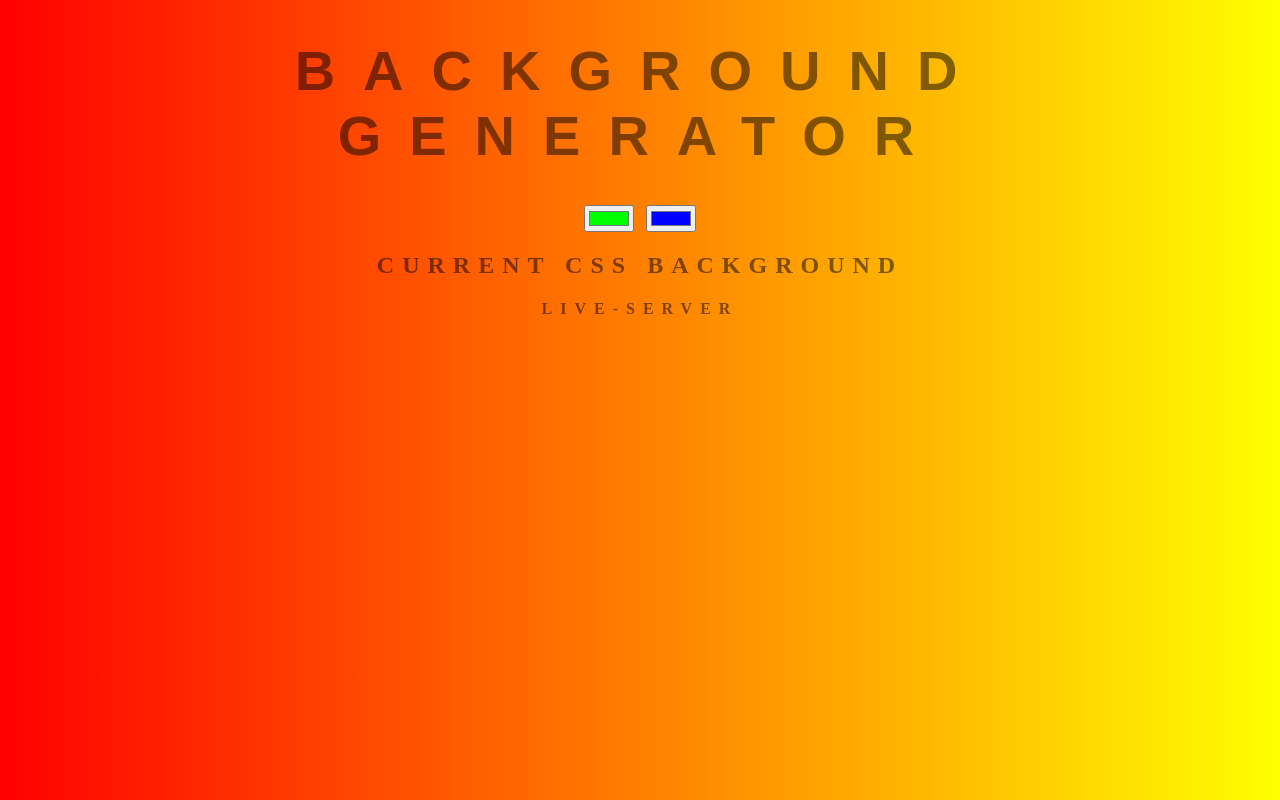
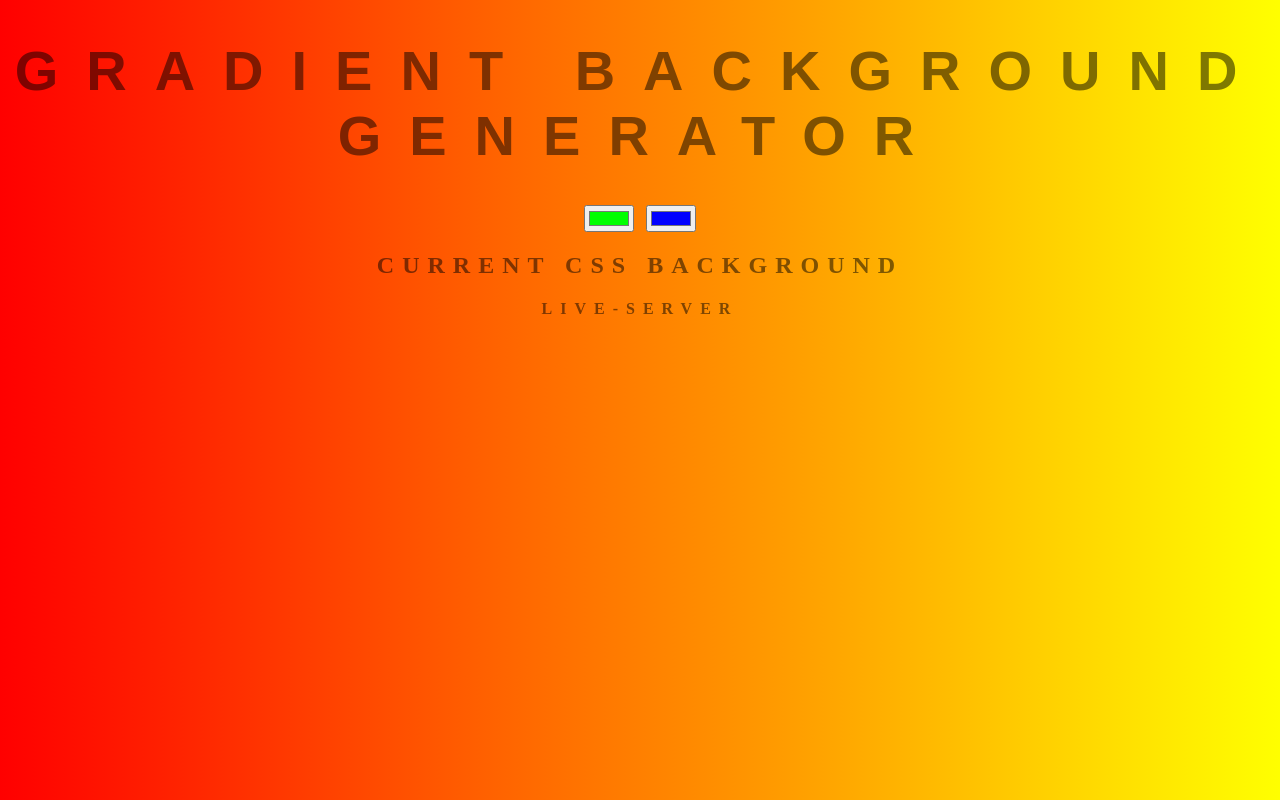
Before and after one commit to DebPaine/background-generator, a plain HTML site: page index.html in a window 1280 px wide. Drawn offline with Linux system fonts and the light colour scheme.

Commit message:
Changed h1 tag

```diff
--- a/index.html
+++ b/index.html
@@ -5,7 +5,7 @@
         <link rel="stylesheet" href="style.css">
     </head>
     <body id="body">
-        <h1>Background generator</h1>
+        <h1>Gradient background generator</h1>
         <input id="color1" type="color" name="color1" value="#00ff00">
         <input id="color2" type="color" name="color2" value="#0000ff">
         <h2>Current CSS Background</h2>
```
